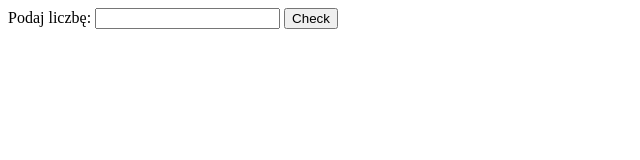
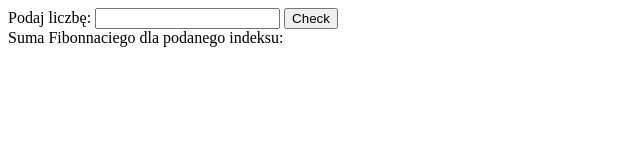
Before and after one commit to PawelRogoza/UG-AiB-2020, a plain HTML site: page Skrypt2.html in a window 1280 px wide. Shown: the whole page, without its empty margins (0-640 px from the left). Drawn offline with Linux system fonts and the light colour scheme.

Commit message:
dodano zdanie opisujące otrzymany przez użytkownika wynik z podanej liczby

```diff
--- a/Skrypt2.html
+++ b/Skrypt2.html
@@ -5,7 +5,8 @@
 <body>
 <label for="n">Podaj liczbę:</label>
 <input type="text" id="n">
-<input type="submit" onclick="Skrypt3()" value="Check">
+<input type="submit" onclick="Skrypt3()" value="Check"><br>
+<label for>Suma Fibonnaciego dla podanego indeksu: </label>
 <div id="WynikSkrypt3"></div>
 <script>
     function Skrypt3() {
```
